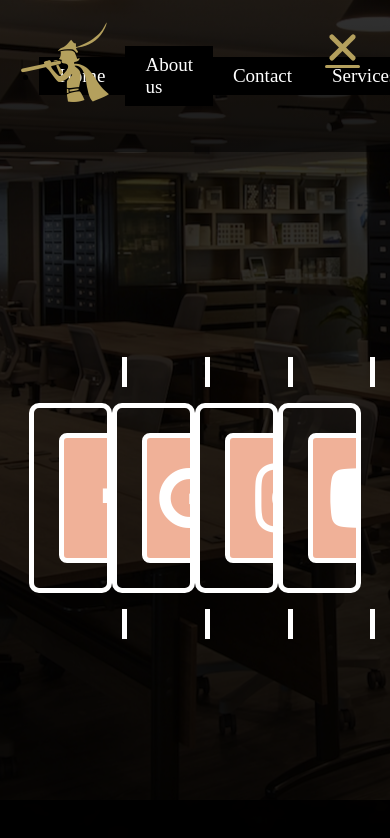
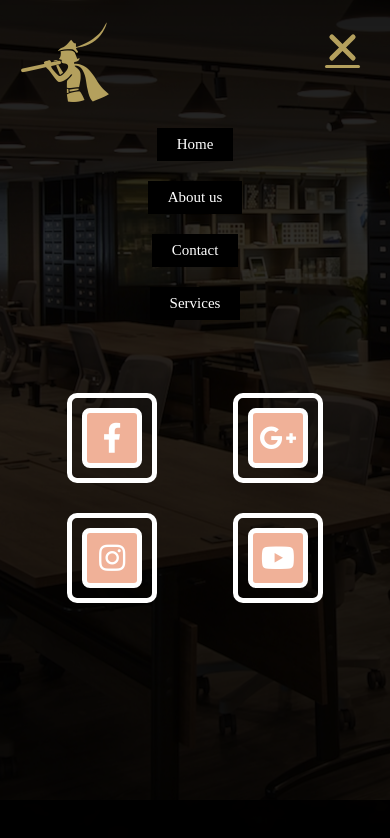
Before and after one commit to mahdieh-ahmadi/navbar-page, a plain HTML site: page index.html in a window 390 px wide. Both pictures are taken after a click on the element 342 px from the left and 62 px from the top of the page. Drawn offline with Linux system fonts and the light colour scheme.

Commit message:
edit-effect

```diff
--- a/css/style.css
+++ b/css/style.css
@@ -8,9 +8,6 @@
   background: linear-gradient(rgba(0,0,0,0.7),rgba(0,0,0,0.6)),url(../image/img33.jfif) center no-repeat ;
   background-size: cover ;
   z-index: -50;
-}
-.banner{
-
 }
 .logo{
   color: rgb(180, 160, 93);
@@ -25,6 +22,7 @@
   top: 50%;
   left: 50%;
   transform: translate(-50%,-50%);
+
 }
 .btn button{
   width: 220px;
@@ -40,6 +38,8 @@
   color: rgb(252, 238, 177);
   transition:  0.5s;
   text-shadow: 5px 5px 10px black;
+  outline: none;
+  cursor: pointer;
 }
 .btn button:hover{
   transform: rotateX(25deg) rotateZ(0);
@@ -79,7 +79,7 @@
   display: flex;
   flex-direction: column;
   justify-content: space-evenly;
-
+  cursor: pointer;
 }
 .line1{
   width: 100%;
@@ -128,7 +128,7 @@
   align-content: center;
   justify-content: center;
   position: fixed;
-  top: -18vh;
+  top: -25vh;
   transition: 0.5s;
   z-index: 5;
 }
@@ -140,6 +140,9 @@
   align-items: center;
   justify-content: space-evenly;
   width: 80%;
+}
+.top-nav ul li{
+  list-style: none;
 }
 .top-nav ul li a{
   text-decoration: none;
@@ -211,39 +214,26 @@
   margin: 25px;
  transition: 0.5s;
  text-decoration: none;
+
+ position: relative;
 }
 .bottom-nav ul li a::after{
   content: '';
   width: 5px;
   height: 30px;
   position: absolute;
-  bottom: 205px;
-
+  bottom: -31px;
   background-color: white;
+  transition: 0.5s;
 }
 .bottom-nav ul li a::before{
   content: '';
   width: 5px;
   height: 30px;
   position: absolute;
-  top: 205px;
+  top: -31px;
   background-color: white;
-
-}
-/*.bottom-nav ul li::after{
-  content: '';
-  width: 15%;
-  height: 25%;
-  background-color: yellow;
-  position: absolute;
-  top: 0px;
-  border-radius: 50%;
   transition: 0.5s;
-
-}*/
-.bottom-nav ul li:hover::after{
-  top: 210px;
-  border-radius: 0;
 }
 .bottom-nav ul li:hover a{
   transform: rotateY(40deg);
@@ -251,3 +241,72 @@
 .bottom-nav ul li:hover{
   transform: rotateY(-40deg);
 }
+
+@media (max-width: 950px) {
+  .bottom-nav ul li a{
+    width: 80px;
+    height: 80px;
+    font-size: 50px;
+    margin: 20px;
+  }
+  .bottom-nav ul li a::after{
+    height: 25px;
+    bottom: -26px;
+  }
+  .bottom-nav ul li a::before{
+    height: 25px;
+    top: -26px;
+  }
+}
+
+@media (max-width: 700px) {
+  .change .top-nav{
+    top: 0;
+    padding-top: 14vh;
+
+   }
+   .top-nav ul li a{
+     font-size: 15px;
+   }
+    .top-nav{
+    background: linear-gradient(rgba(0,0,0,0.9),rgba(0,0,0,0.8)),url(../image/img21.jpg) no-repeat 50% 0;
+    justify-content: space-evenly;
+  }
+  .top-nav ul{
+    flex-direction: column;
+  }
+  .top-nav ul li{
+    margin: 10px 0;
+  }
+  .bottom-nav ul li a{
+    width: 65px;
+    height: 65px;
+    font-size: 30px;
+    margin: 15px;
+  }
+  .bottom-nav ul li a::before ,
+  .bottom-nav ul li a::after{
+    content: '';
+  width: 0;
+  height: 0;
+  }
+}
+
+@media (max-width: 550px) {
+  .bottom-nav ul{
+    display: grid;
+    grid-template-columns: repeat(2,1fr);
+    align-content: center;
+    justify-items: center;
+    grid-row-gap: 30px;
+  }
+  .bottom-nav ul li{
+    width: fit-content;
+  }
+  .bottom-nav ul li a{
+    width: 50px;
+    height: 50px;
+    font-size: 30px;
+    margin: 10px;
+  }
+}
--- a/index.html
+++ b/index.html
@@ -5,15 +5,9 @@
     <meta name="viewport" content="width=device-width, initial-scale=1.0">
     <meta http-equiv="X-UA-Compatible" content="ie=edge">
     <title>Home </title>
-   <!--
-    <link rel="stylesheet" href="css/all.min.css">
-    <link rel="stylesheet" href="css/animate.css">
-     <link rel="stylesheet" href="css/bootstrap.min.css">
-    <script src="js/scrol.js"></script>-->
+
     <link rel="stylesheet" href="css/all.min.css">
     <link rel="stylesheet" href="css/style.css">
-    <script src="js/jquery.js"></script>
-    <script src="js/javascript.js"></script>
 
 </head>
 <body>
```
